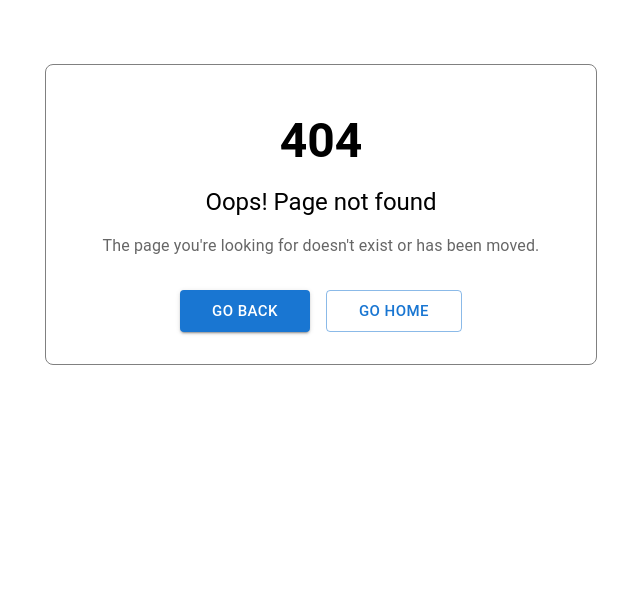
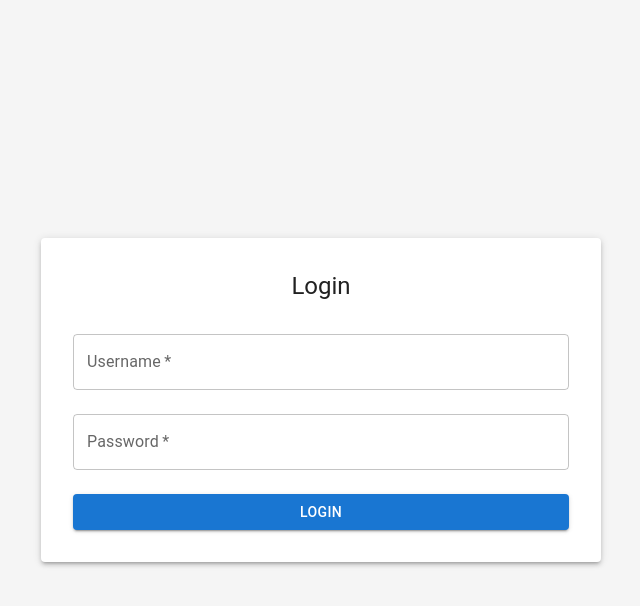
Before and after one commit to mouleesh/full-stack-training, a React (Vite) app: page /login in a window 1280 px wide. Before the commit this address had no page. Shown: the top 606 px of the page, without its empty margins (319-959 px from the left). Built offline with nearby package versions, Linux system fonts and the light colour scheme; some icons are missing.

Commit message:
Login: WIP

```diff
--- /dev/null
+++ b/constant.js
@@ -0,0 +1 @@
+export const API_URL = "http://localhost:4000";
--- a/src/Router.jsx
+++ b/src/Router.jsx
@@ -4,6 +4,7 @@ import { BrowserRouter, Route, Routes } from 'react-router';
 import ListInterviewQuestions from './interview-questions/List';
 import NotFoundPage from './NotFoundPage';
 import Subjects from './subject/Subject';
+import Login from './auth/Login';
 
 function Router() {
   return (
@@ -15,6 +16,7 @@ function Router() {
           <Route path='/home' element={<p>This is home comp</p>} />
           <Route path='/subjects' element={<Subjects/>} />
         </Route>
+        <Route path="/login" element={<Login />} />
         <Route path='*' element={<NotFoundPage />} />
       </Routes>
 
--- /dev/null
+++ b/src/auth/Login.jsx
@@ -0,0 +1,115 @@
+import { useState } from 'react';
+import {
+
+Box,
+Button,
+TextField,
+Typography,
+Paper,
+CircularProgress,
+Snackbar,
+} from '@mui/material';
+import axios from 'axios';
+import { API_URL } from '../../constant';
+
+const Login = () => {
+    const [values, setValues] = useState({ username: '', password: '' });
+    const [loading, setLoading] = useState(false);
+    const [error, setError] = useState('');
+    const [showSnackbar, setShowSnackbar] = useState(false);
+
+    const handleSnackbarClose = () => {
+        setShowSnackbar(false);
+    }
+
+    const handleChange = (e) => {
+        setValues({ ...values, [e.target.name]: e.target.value });
+    };
+
+    const handleSubmit = (e) => {
+        e.preventDefault();
+        setLoading(true);
+        setError('');
+
+        axios.post(`${API_URL}/login`, values)
+        .then((response) => {
+            if (response.status === 200) {
+                console.log('Login successful:', response.data);
+                setShowSnackbar(true);
+            }
+
+            setLoading(false);
+        }).catch((error) => {
+            if (error.response) {
+                setError('Invalid username or password');
+            } else {
+                setError('An error occurred. Please try again later.');
+            }
+            setLoading(false);
+        });
+    };
+
+    return (<>
+        <Box
+            display="flex"
+            justifyContent="center"
+            alignItems="center"
+            minHeight="100vh"
+            bgcolor="#f5f5f5"
+        >
+            <Paper elevation={3} sx={{ p: 4, minWidth: 320 }}>
+                <Typography variant="h5" mb={2} align="center">
+                    Login
+                </Typography>
+                <form onSubmit={handleSubmit}>
+                    <TextField
+                        label="Username"
+                        name="username"
+                        type="text"
+                        value={values.username}
+                        onChange={handleChange}
+                        fullWidth
+                        margin="normal"
+                        required
+                    />
+                    <TextField
+                        label="Password"
+                        name="password"
+                        type="password"
+                        value={values.password}
+                        onChange={handleChange}
+                        fullWidth
+                        margin="normal"
+                        required
+                    />
+                    {error && (
+                        <Typography color="error" variant="body2" mt={1}>
+                            {error}
+                        </Typography>
+                    )}
+                    <Box mt={2} display="flex" justifyContent="center">
+                        <Button
+                            type="submit"
+                            variant="contained"
+                            color="primary"
+                            disabled={loading}
+                            fullWidth
+                        >
+                            {loading ? <CircularProgress size={24} /> : 'Login'}
+                        </Button>
+                    </Box>
+                </form>
+            </Paper>
+        </Box>
+        <Snackbar
+            anchorOrigin={{ vertical: 'top', horizontal: 'right' }}
+            open={showSnackbar}
+            autoHideDuration={3000}
+            onClose={handleSnackbarClose}
+            message="Successfully logged in"
+        />
+    </>
+    );
+};
+
+export default Login;
--- a/src/interview-questions/List.jsx
+++ b/src/interview-questions/List.jsx
@@ -5,6 +5,7 @@ import AnswerModal from './AnswerModal';
 import axios from 'axios';
 import { useDispatch, useSelector } from 'react-redux';
 import { setQuestionsInStore } from '../slices/questionSlice';
+import { API_URL } from '../../constant';
 
 function List() {
     const [isPending, startTransition] = useTransition()
@@ -20,7 +21,7 @@ function List() {
     const questionsFromStore = useSelector((store) => store.questions.questions);
 
     useEffect(() => {
-        axios.get('http://localhost:4000/questions')
+        axios.get(`${API_URL}/questions`)
         .then((response) => {
             setQuestions(response.data); // This is where we set the questions in the state
             dispatch(setQuestionsInStore(response.data)); // This is where we set the questions in the redux store
--- a/src/layout/SubHeader.jsx
+++ b/src/layout/SubHeader.jsx
@@ -1,9 +1,10 @@
 import { Button } from "@mui/material";
 import LoginIcon from '@mui/icons-material/Login';
+import { Link } from "react-router";
 
 function SubHeader(props){
 
-    return <Button color="inherit" style={{backgroundColor: props.color}} startIcon={<LoginIcon />}> Login</Button>
+    return <Button color="inherit" style={{backgroundColor: props.color}} startIcon={<LoginIcon />}> <Link to={"/login"}>Login</Link></Button>
 }
 
 export default SubHeader;
```
